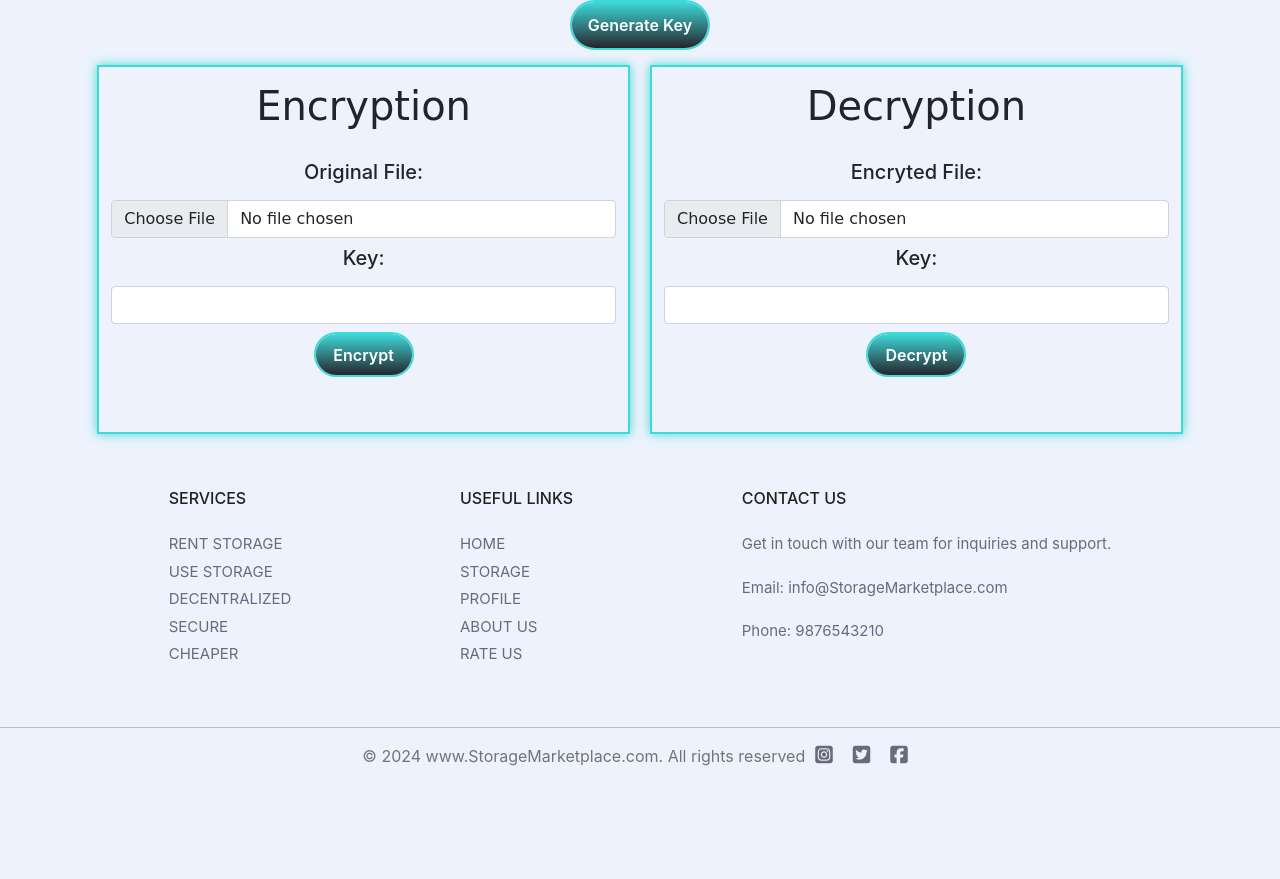
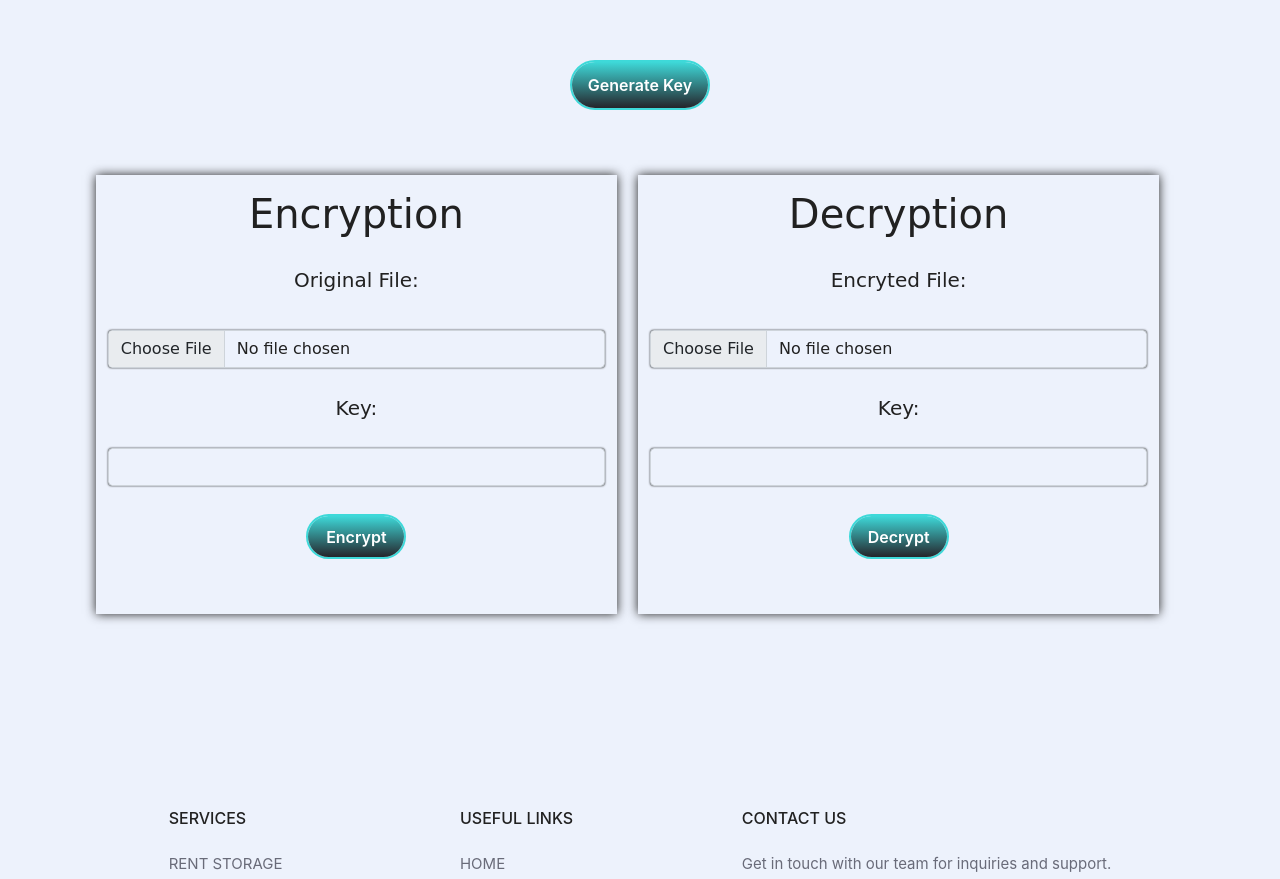
Before and after one commit to yash-2138/project-final, a Node project: template views/encryption.ejs in a window 1280 px wide. Shown: the part 106-985 px from the top of the page. Before the commit the page ends 872 px from the top, so only its background shows below. Run offline with Node 20 templates, Linux system fonts and the light colour scheme; the template is opened without the code that fills it, so the values that code supplies are empty.

Commit message:
encryption page css updated

```diff
--- a/public/encryption/encryption.css
+++ b/public/encryption/encryption.css
@@ -1,45 +1,89 @@
-
 /* Add any additional custom styles here */
 
 .btn-generate {
   margin-bottom: 40px;
   margin-top: 40px;
 }
+
 body {
   /* display: flex; */
   flex-direction: column;
   align-items: center;
   margin-top: 50px;
 }
+
 .row {
   display: flex;
   justify-content: center;
-          padding:15px
+  padding: 15px;
+
+}
+#con
+{
+  width: 100%;
+}
+#cont {
+  margin-top: 50px;
+  width: 100%;
+  margin-bottom: 140px;
+}
+
+#encrypt-btn,
+#decrypt-btn
+{
+  margin-top: 20px;
 }
 .col-md-6 {
   text-align: center;
+  padding: 15px;
+  margin: 10px;
+  box-shadow: 0 0 10px var(--secondary-color);
+  margin-right: 10px;
+}
 
-          padding: 15px;
+.col-md-6 .key h5
+{
 
-
-          margin: 10px;
-          border: 2px solid #3ed9d9;
-         box-shadow:0 0 10px  #3ed9d9;
+  margin-top: 20px;
+  margin-bottom: 20px;
 }
-  .col-md-6 h1{
+.col-md-6:hover {
+  box-shadow: 0px 0px 16px var(--secondary-color);
+}
+.col-md-6 h5,
+.col-md-6 h1 {
   font-family: cursive;
   margin-bottom: 30px;
+  color: var(--secondary-color);
+  /* border: var(--secondary-color); */
+
 }
+
+.col-md-6 input
+{
+  color: var(--secondary-color);
+  background-color: var(--primary-color);
+  transition: background-color 1.8s, color 1.8s;
+  box-shadow: 0 0 2px var(--secondary-color);
+
+}
+.col-md-6 input:hover
+{
+  box-shadow: 0 0 10px var(--secondary-color);
+}
+
 .row .col-md-6 {
   flex: 0 0 48%;
-          max-width: 48%; /* Ensure each column does not exceed 50% of the width */
+  max-width: 48%;
+  margin-right: 11px;
+  /* Ensure each column does not exceed 50% of the width */
 }
 
 .btn-encrypt {
   margin-bottom: 40px;
   position: relative;
   width: 125px;
-           height:50px;
+  height: 50px;
   background: transparent;
   border-radius: 40px;
   cursor: pointer;
@@ -49,28 +93,36 @@
   overflow: hidden;
   z-index: 1;
 }
-      .btn-encrypt::before{
+
+.btn-encrypt::before {
   content: "";
   position: absolute;
   height: 300%;
   width: 100%;
-          background: linear-gradient(#25252b,#3ed9d9,#25252b
-          ,#3ed9d9);
+  background: linear-gradient(#25252b, #3ed9d9, #25252b, #3ed9d9);
   top: -100%;
   left: 0;
   z-index: -1;
   transition: .5s;
 }
-      .btn-encrypt:hover::before{
+
+.btn-encrypt:hover::before {
   top: 0;
 }
+
 .col-md-6 .form-control {
   text-align: center;
   font-family: cursive;
 }
 
-        #btn1
-        {
+#btn1{
   height: 50px;
   width: 140px;
+  margin-top: 60px;
+  margin-right: auto;
+  margin-bottom: 0px;
+  margin-left: auto;
+  display: block;
+   /* margin: 0 auto; */
+    color: white;
 }
--- a/views/encryption.ejs
+++ b/views/encryption.ejs
@@ -10,16 +10,16 @@
 </head>
 <body>
 <header><%- include('navbar')  %></header>
-<div class="container">
-  <button class="btn btn-encrypt btn-generate" id="btn1"  style="display: block; margin: 0 auto; color: white;">Generate Key</button>
+<div class="container" id="con" style="width: 100%;">
+  <button class="btn btn-encrypt btn-generate" id="btn1"  >Generate Key</button>
 
-  <div class="row">
+  <div class="row" id="cont">
     <div class="col-md-6">
       <h1>Encryption</h1>
       <!-- Add encryption content here -->
       <label for="originalFile"><h5>Original File:</h5></label>
       <input type="file" id="originalFile" class="form-control mb-2" style="text-align: center;" >
-      <label for="key"><h5>Key:</h5> </label>
+      <label for="key" class="key"><h5>Key:</h5> </label>
       <input type="text" id="key-enc" class="form-control mb-2" style="text-align: center;">
       <button class="btn btn-encrypt" id="encrypt-btn"  style="color: white;">Encrypt</button>
     </div>
@@ -28,7 +28,7 @@
       <!-- Add decryption content here -->
       <label for="encryptedFile"><h5>Encryted File:</h5></label>
       <input type="file" id="encryptedFile" class="form-control mb-2" style="text-align: center;">
-      <label for="key"><h5>Key:</h5> </label>
+      <label for="key" class="key"><h5>Key:</h5> </label>
       <input type="text" id="key-dec" class="form-control mb-2" style="text-align: center;">
       <button class="btn btn-encrypt" id="decrypt-btn" style="color: white;">Decrypt</button>
     </div>
--- a/views/receiver.ejs
+++ b/views/receiver.ejs
@@ -6,7 +6,7 @@
     <title>Document</title>
     <link rel="stylesheet" href="/receiver/receiver.css">
 </head>
-<body>
+<body id="respo">
     <header><%- include('navbar')  %></header>
 
     <div class="app">
```
Also changed, not shown: public/receiver/receiver.css (+11 -1 lines), public/sender/sender.css (+6 -1 lines). Lines whose indentation alone changed are shown as unchanged.
